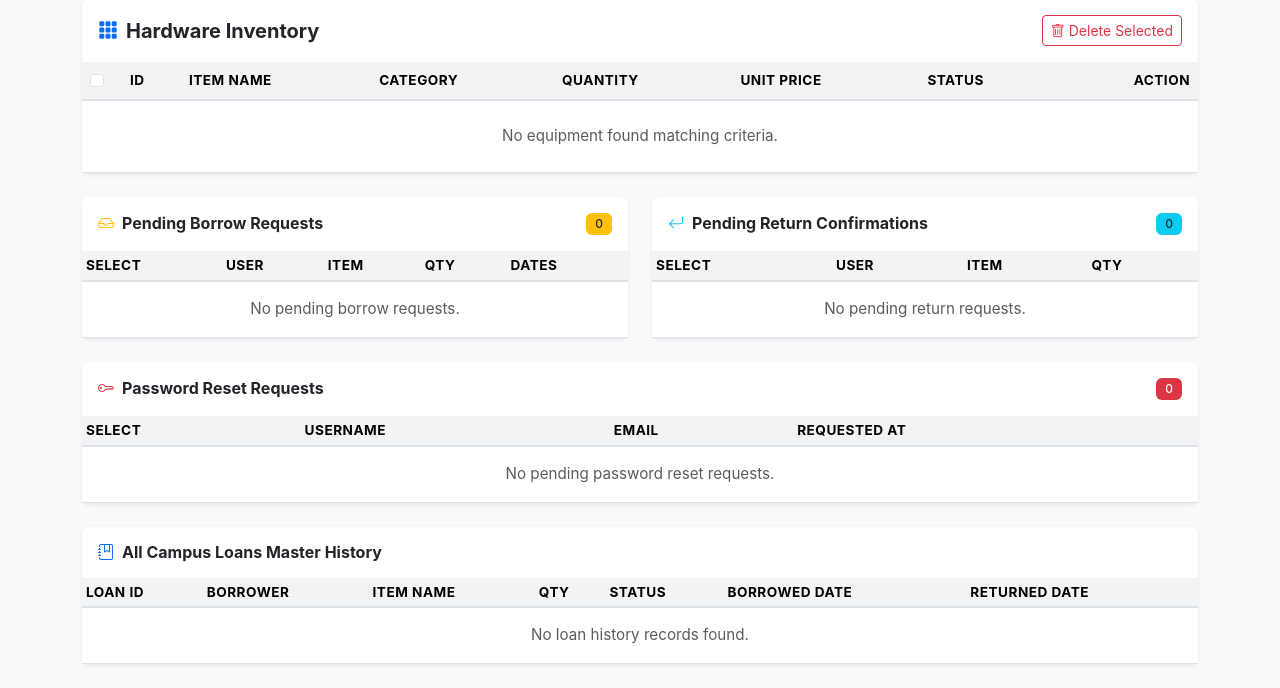
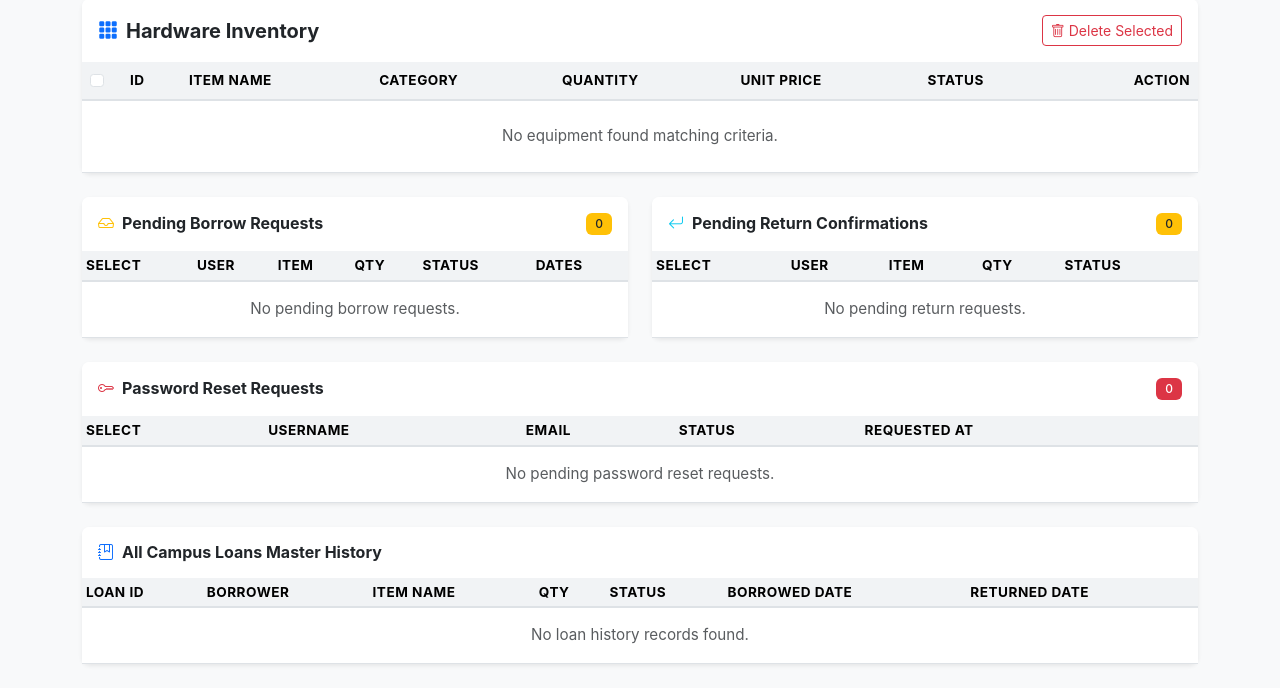
Before and after one commit to stephaniecana/Campus-hardware-inventory, a Flask app: page /dashboard in a window 1280 px wide. Shown: the part 306-994 px from the top of the page. Run offline with Flask 3, Linux system fonts and the light colour scheme; the visitor is signed in with stand-in values (Sample User, id 1); data that the repository does not hold is empty; some libraries are stand-ins or nearby versions.

Commit message:
Add color coding for loan statuses and keep complete admin view

```diff
--- a/templates/dashboard.html
+++ b/templates/dashboard.html
@@ -233,6 +233,7 @@
                                             <th>Select</th>
                                             <th>Item</th>
                                             <th>Qty</th>
+                                            <th>Status</th>
                                             <th>Due Date</th>
                                         </tr>
                                     </thead>
@@ -242,11 +243,12 @@
                                             <td><input type="checkbox" name="loan_ids" value="{{ loan['loan_id'] }}" class="form-check-input"></td>
                                             <td>{{ loan['item_name'] }}</td>
                                             <td>{{ loan['quantity'] }}</td>
+                                            <td><span class="badge bg-success text-white">BORROWED</span></td>
                                             <td><small class="text-muted">{{ loan['expected_return'] }}</small></td>
                                         </tr>
                                         {% else %}
                                         <tr>
-                                            <td colspan="4" class="text-center py-3 text-muted">No items currently borrowed.</td>
+                                            <td colspan="5" class="text-center py-3 text-muted">No items currently borrowed.</td>
                                         </tr>
                                         {% endfor %}
                                     </tbody>
@@ -286,7 +288,7 @@
                                     <tr>
                                         <td>{{ req['item_name'] }}</td>
                                         <td>{{ req['quantity'] }}</td>
-                                        <td><span class="badge bg-warning-subtle text-warning">Pending Approval</span></td>
+                                        <td><span class="badge bg-warning text-dark">PENDING</span></td>
                                         <td><small class="text-muted">{{ req['borrowed_at'] }}</small></td>
                                     </tr>
                                     {% else %}
@@ -302,7 +304,7 @@
             </div>
         </div>
 
-        <!-- USER LOAN HISTORY -->
+        <!-- USER LOAN HISTORY (COLOR-CODED STATUS) -->
         <div class="card border-0 shadow-sm mb-4">
             <div class="card-header bg-white py-3 border-0">
                 <h6 class="mb-0 fw-bold"><i class="bi bi-clock-history me-2 text-primary"></i>My Loan Records</h6>
@@ -326,7 +328,19 @@
                                 <td>#{{ h['loan_id'] }}</td>
                                 <td>{{ h['item_name'] }}</td>
                                 <td>{{ h['quantity'] }}</td>
-                                <td><span class="badge bg-secondary">{{ h['status'] }}</span></td>
+                                <td>
+                                    {% if 'PENDING' in h['status'] %}
+                                        <span class="badge bg-warning text-dark">{{ h['status'] }}</span>
+                                    {% elif h['status'] == 'BORROWED' %}
+                                        <span class="badge bg-success text-white">BORROWED</span>
+                                    {% elif h['status'] == 'REJECTED' %}
+                                        <span class="badge bg-danger text-white">REJECTED</span>
+                                    {% elif h['status'] == 'RETURNED' %}
+                                        <span class="badge bg-info-subtle text-info border border-info-subtle">RETURNED</span>
+                                    {% else %}
+                                        <span class="badge bg-secondary">{{ h['status'] }}</span>
+                                    {% endif %}
+                                </td>
                                 <td><small class="text-muted">{{ h['borrowed_at'] }}</small></td>
                                 <td><small class="text-muted">{{ h['returned_at'] or '-' }}</small></td>
                             </tr>
@@ -367,9 +381,11 @@
                                     {% elif 'LOGOUT' in act['action'] %}
                                         <span class="badge bg-secondary-subtle text-secondary border border-secondary-subtle"><i class="bi bi-box-arrow-right me-1"></i>Sign Out</span>
                                     {% elif 'BORROW' in act['action'] %}
-                                        <span class="badge bg-warning-subtle text-warning border border-warning-subtle"><i class="bi bi-bag-plus me-1"></i>Borrow</span>
+                                        <span class="badge bg-warning text-dark"><i class="bi bi-bag-plus me-1"></i>Borrow</span>
                                     {% elif 'RETURN' in act['action'] %}
                                         <span class="badge bg-info-subtle text-info border border-info-subtle"><i class="bi bi-arrow-return-left me-1"></i>Return</span>
+                                    {% elif 'REJECT' in act['action'] or 'LOCK' in act['action'] %}
+                                        <span class="badge bg-danger text-white"><i class="bi bi-x-circle me-1"></i>Rejected / Locked</span>
                                     {% elif 'PASSWORD' in act['action'] %}
                                         <span class="badge bg-danger-subtle text-danger border border-danger-subtle"><i class="bi bi-shield-lock me-1"></i>Security</span>
                                     {% else %}
@@ -409,6 +425,7 @@
                                             <th>User</th>
                                             <th>Item</th>
                                             <th>Qty</th>
+                                            <th>Status</th>
                                             <th>Dates</th>
                                         </tr>
                                     </thead>
@@ -419,11 +436,12 @@
                                             <td><strong>{{ pb['username'] }}</strong></td>
                                             <td>{{ pb['item_name'] }}</td>
                                             <td>{{ pb['quantity'] }}</td>
+                                            <td><span class="badge bg-warning text-dark">PENDING</span></td>
                                             <td><small class="text-muted">{{ pb['borrowed_at'] }} to {{ pb['expected_return'] }}</small></td>
                                         </tr>
                                         {% else %}
                                         <tr>
-                                            <td colspan="5" class="text-center py-3 text-muted">No pending borrow requests.</td>
+                                            <td colspan="6" class="text-center py-3 text-muted">No pending borrow requests.</td>
                                         </tr>
                                         {% endfor %}
                                     </tbody>
@@ -445,7 +463,7 @@
                 <div class="card border-0 shadow-sm h-100">
                     <div class="card-header bg-white py-3 border-0 d-flex justify-content-between align-items-center">
                         <h6 class="mb-0 fw-bold"><i class="bi bi-arrow-return-left me-2 text-info"></i>Pending Return Confirmations</h6>
-                        <span class="badge bg-info text-dark">{{ pending_returns|length }}</span>
+                        <span class="badge bg-warning text-dark">{{ pending_returns|length }}</span>
                     </div>
                     <div class="card-body p-0">
                         <form method="POST" action="{{ url_for('admin_return_action') }}">
@@ -457,6 +475,7 @@
                                             <th>User</th>
                                             <th>Item</th>
                                             <th>Qty</th>
+                                            <th>Status</th>
                                         </tr>
                                     </thead>
                                     <tbody>
@@ -466,10 +485,11 @@
                                             <td><strong>{{ pr['username'] }}</strong></td>
                                             <td>{{ pr['item_name'] }}</td>
                                             <td>{{ pr['quantity'] }}</td>
+                                            <td><span class="badge bg-warning text-dark">PENDING RETURN</span></td>
                                         </tr>
                                         {% else %}
                                         <tr>
-                                            <td colspan="4" class="text-center py-3 text-muted">No pending return requests.</td>
+                                            <td colspan="5" class="text-center py-3 text-muted">No pending return requests.</td>
                                         </tr>
                                         {% endfor %}
                                     </tbody>
@@ -502,6 +522,7 @@
                                     <th>Select</th>
                                     <th>Username</th>
                                     <th>Email</th>
+                                    <th>Status</th>
                                     <th>Requested At</th>
                                 </tr>
                             </thead>
@@ -511,11 +532,12 @@
                                     <td><input type="checkbox" name="request_ids" value="{{ r['request_id'] }}" class="form-check-input"></td>
                                     <td><strong>{{ r['username'] }}</strong></td>
                                     <td>{{ r['email'] }}</td>
+                                    <td><span class="badge bg-warning text-dark">PENDING</span></td>
                                     <td><small class="text-muted">{{ r['requested_at'] }}</small></td>
                                 </tr>
                                 {% else %}
                                 <tr>
-                                    <td colspan="4" class="text-center py-3 text-muted">No pending password reset requests.</td>
+                                    <td colspan="5" class="text-center py-3 text-muted">No pending password reset requests.</td>
                                 </tr>
                                 {% endfor %}
                             </tbody>
@@ -531,7 +553,7 @@
             </div>
         </div>
 
-        <!-- MASTER LOAN AUDIT LOGS -->
+        <!-- MASTER LOAN AUDIT LOGS (COLOR-CODED STATUS FOR ADMIN) -->
         <div class="card border-0 shadow-sm mb-4">
             <div class="card-header bg-white py-3 border-0">
                 <h6 class="mb-0 fw-bold"><i class="bi bi-journal-bookmark me-2 text-primary"></i>All Campus Loans Master History</h6>
@@ -557,7 +579,19 @@
                                 <td><strong>{{ l['username'] }}</strong></td>
                                 <td>{{ l['item_name'] }}</td>
                                 <td>{{ l['quantity'] }}</td>
-                                <td><span class="badge bg-secondary">{{ l['status'] }}</span></td>
+                                <td>
+                                    {% if 'PENDING' in l['status'] %}
+                                        <span class="badge bg-warning text-dark">{{ l['status'] }}</span>
+                                    {% elif l['status'] == 'BORROWED' %}
+                                        <span class="badge bg-success text-white">BORROWED</span>
+                                    {% elif l['status'] == 'REJECTED' %}
+                                        <span class="badge bg-danger text-white">REJECTED</span>
+                                    {% elif l['status'] == 'RETURNED' %}
+                                        <span class="badge bg-info-subtle text-info border border-info-subtle">RETURNED</span>
+                                    {% else %}
+                                        <span class="badge bg-secondary">{{ l['status'] }}</span>
+                                    {% endif %}
+                                </td>
                                 <td><small class="text-muted">{{ l['borrowed_at'] }}</small></td>
                                 <td><small class="text-muted">{{ l['returned_at'] or '-' }}</small></td>
                             </tr>
@@ -732,7 +766,6 @@
 
     <script src="https://cdn.jsdelivr.net/npm/bootstrap@5.3.0/dist/js/bootstrap.bundle.min.js"></script>
     <script>
-        // Select all items checkbox for admin
         const selectAll = document.getElementById('selectAllItems');
         if (selectAll) {
             selectAll.addEventListener('change', function() {
@@ -740,7 +773,6 @@
             });
         }
 
-        // Borrow modal details populator
         document.querySelectorAll('.borrow-btn').forEach(button => {
             button.addEventListener('click', function() {
                 document.getElementById('borrowItemId').value = this.getAttribute('data-id');
```
